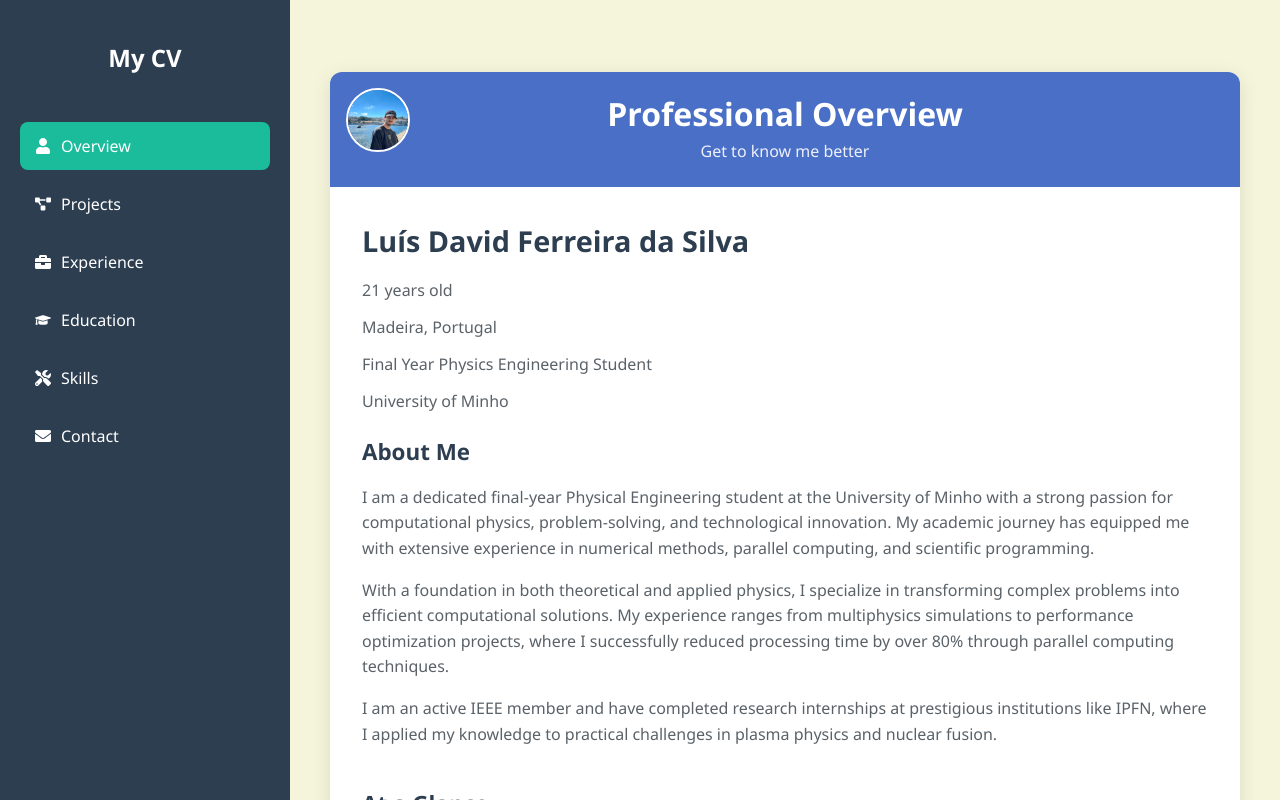
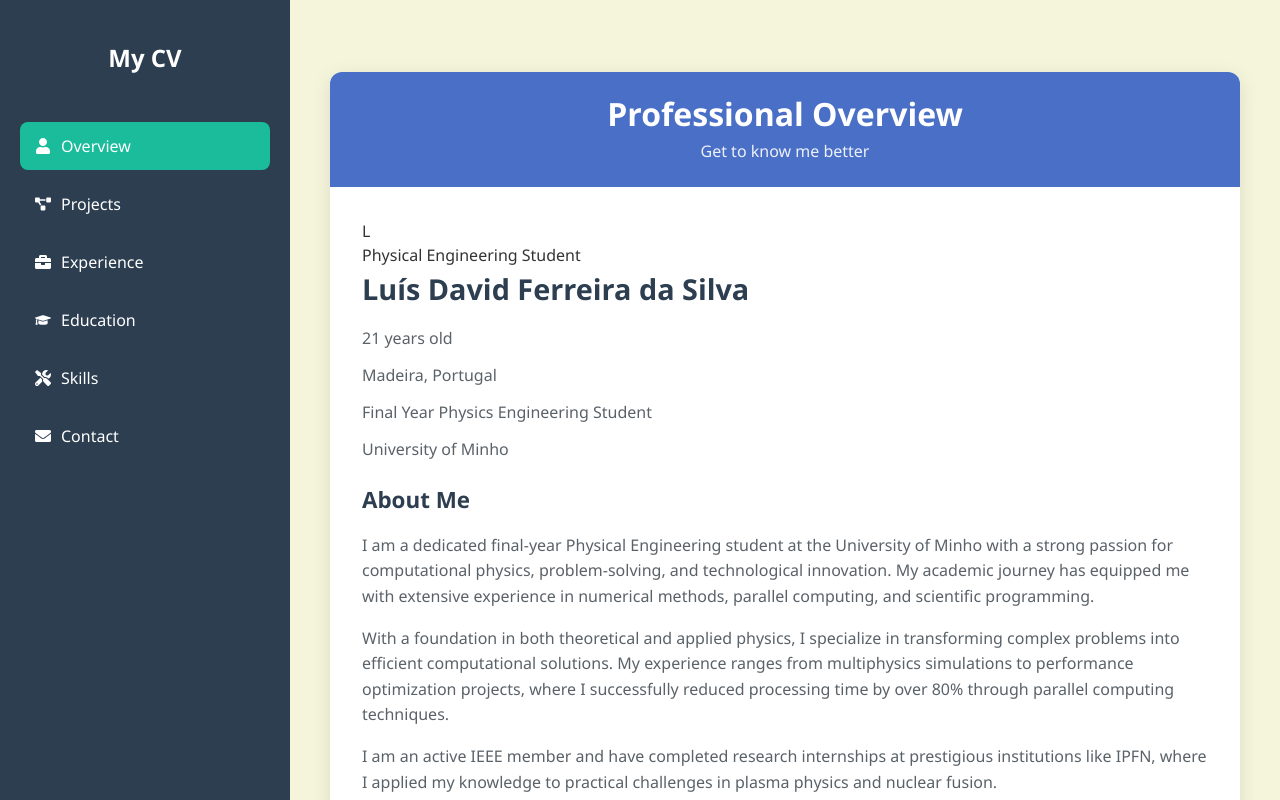
Before and after one commit to UnkowwnPhysics/CV, a React (Vite) app: page / in a window 1280 px wide. Built offline with nearby package versions, Linux system fonts and the light colour scheme.

Commit message:
Update Overview.tsx

```diff
--- a/src/components/MainContent/Overview.tsx
+++ b/src/components/MainContent/Overview.tsx
@@ -5,16 +5,22 @@ const Overview: React.FC = () => {
   return (
     <div className="overview-container">
       <div className="overview-header">
-        <img
-          src="/images/profile.jpeg"
-          alt="Profile"
-          className="profile-avatar"
-        />
         <h1>Professional Overview</h1>
         <p>Get to know me better</p>
       </div>
 
       <div className="overview-content">
+        <div className="profile-section">
+          <div className="profile-icon-container">
+            <div className="profile-icon">
+              {/* Pode colocar uma letra inicial ou deixar vazio */}
+              L
+            </div>
+            <div className="photo-overlay">
+              <span>Physical Engineering Student</span>
+            </div>
+          </div>
+
           <div className="profile-details">
             <h2>Luís David Ferreira da Silva</h2>
             <div className="detail-item">
@@ -28,6 +34,7 @@ const Overview: React.FC = () => {
             </div>
             <div className="detail-item">
               <span>University of Minho</span>
+            </div>
           </div>
         </div>
 
```
Lines whose indentation alone changed are shown as unchanged.
